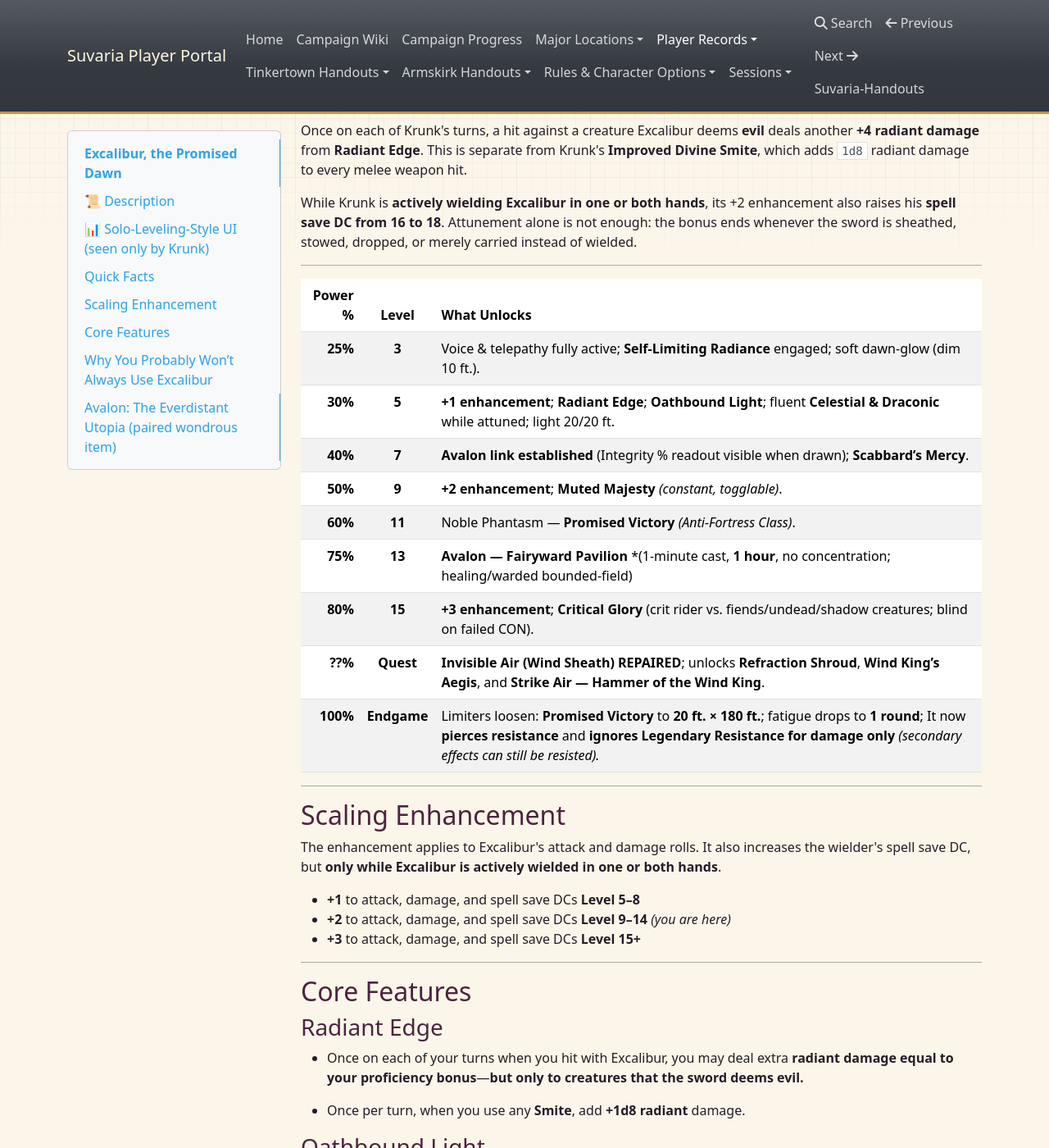
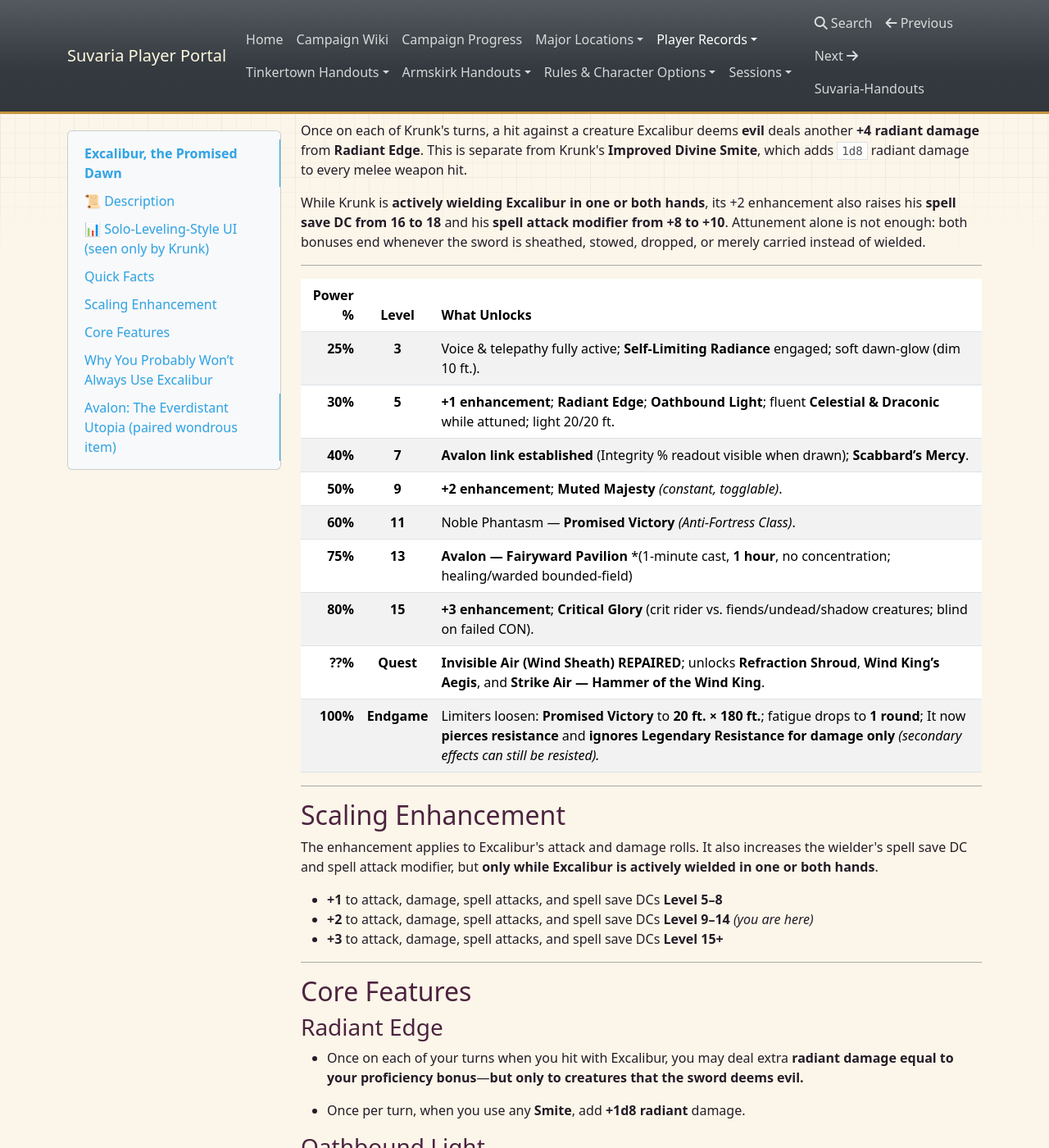
Before and after one commit to blakewrege/Suvaria-Handouts, an MkDocs documentation site: the page built from docs/excalibur-promised-dawn.md, in a window 1280 px wide and 1400 px high, scrolled down 1378 px. Shown: the whole window at 82% size. Built offline with MkDocs 1.6.1, drawn with Linux system fonts in a browser that asks for light colours; nearby versions of some CDN libraries.

Commit message:
Publish Excalibur spell attack bonus

```diff
--- a/docs/excalibur-promised-dawn.md
+++ b/docs/excalibur-promised-dawn.md
@@ -55,7 +55,7 @@ Krunk has **Strength +4**, **proficiency +4**, and Excalibur's current **+2 enha
 
 Once on each of Krunk's turns, a hit against a creature Excalibur deems **evil** deals another **+4 radiant damage** from **Radiant Edge**. This is separate from Krunk's **Improved Divine Smite**, which adds `1d8` radiant damage to every melee weapon hit.
 
-While Krunk is **actively wielding Excalibur in one or both hands**, its +2 enhancement also raises his **spell save DC from 16 to 18**. Attunement alone is not enough: the bonus ends whenever the sword is sheathed, stowed, dropped, or merely carried instead of wielded.
+While Krunk is **actively wielding Excalibur in one or both hands**, its +2 enhancement also raises his **spell save DC from 16 to 18** and his **spell attack modifier from +8 to +10**. Attunement alone is not enough: both bonuses end whenever the sword is sheathed, stowed, dropped, or merely carried instead of wielded.
 
 ---
 
@@ -76,11 +76,11 @@ While Krunk is **actively wielding Excalibur in one or both hands**, its +2 enha
 
 ## Scaling Enhancement
 
-The enhancement applies to Excalibur's attack and damage rolls. It also increases the wielder's spell save DC, but **only while Excalibur is actively wielded in one or both hands**.
+The enhancement applies to Excalibur's attack and damage rolls. It also increases the wielder's spell save DC and spell attack modifier, but **only while Excalibur is actively wielded in one or both hands**.
 
-* **+1** to attack, damage, and spell save DCs **Level 5–8**
-* **+2** to attack, damage, and spell save DCs **Level 9–14** *(you are here)*
-* **+3** to attack, damage, and spell save DCs **Level 15+**
+* **+1** to attack, damage, spell attacks, and spell save DCs **Level 5–8**
+* **+2** to attack, damage, spell attacks, and spell save DCs **Level 9–14** *(you are here)*
+* **+3** to attack, damage, spell attacks, and spell save DCs **Level 15+**
 
 ---
 
```
Also changed, not shown: docs/krunk-record.md (+3 -3 lines).
